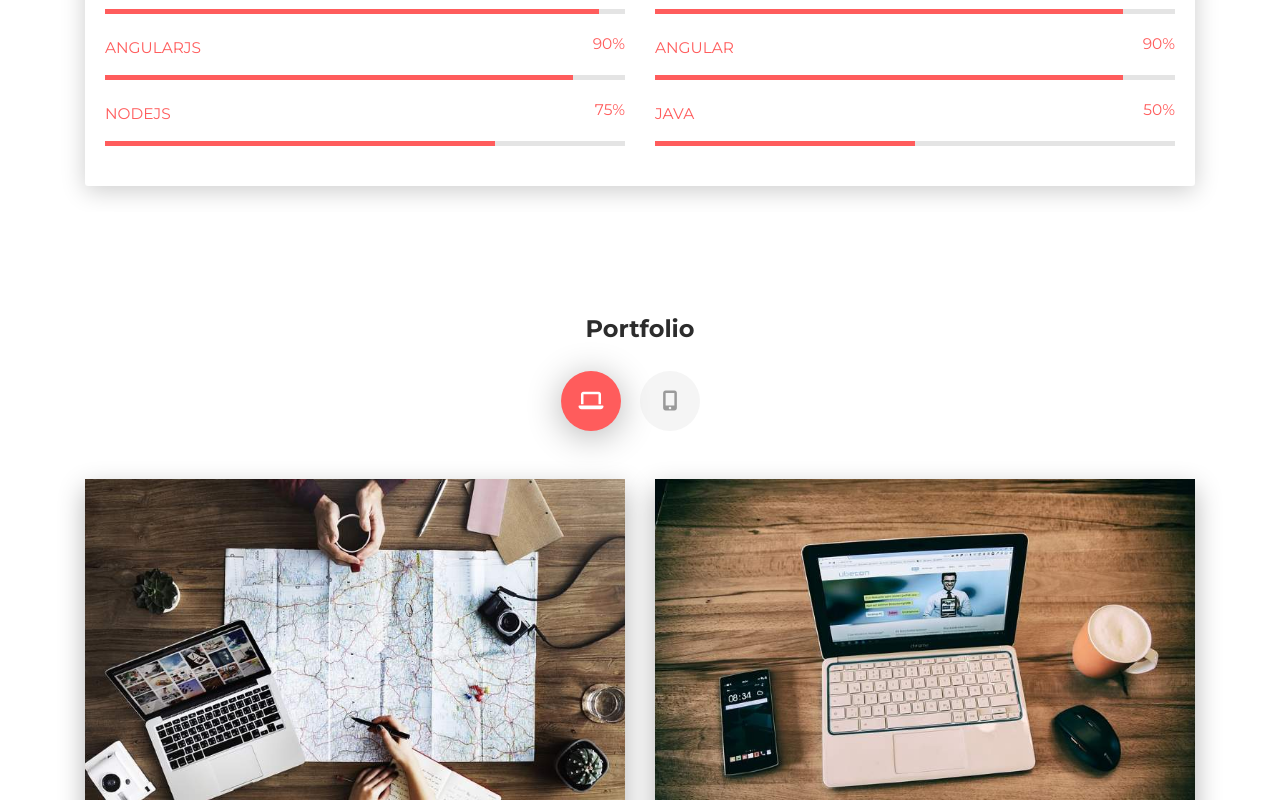
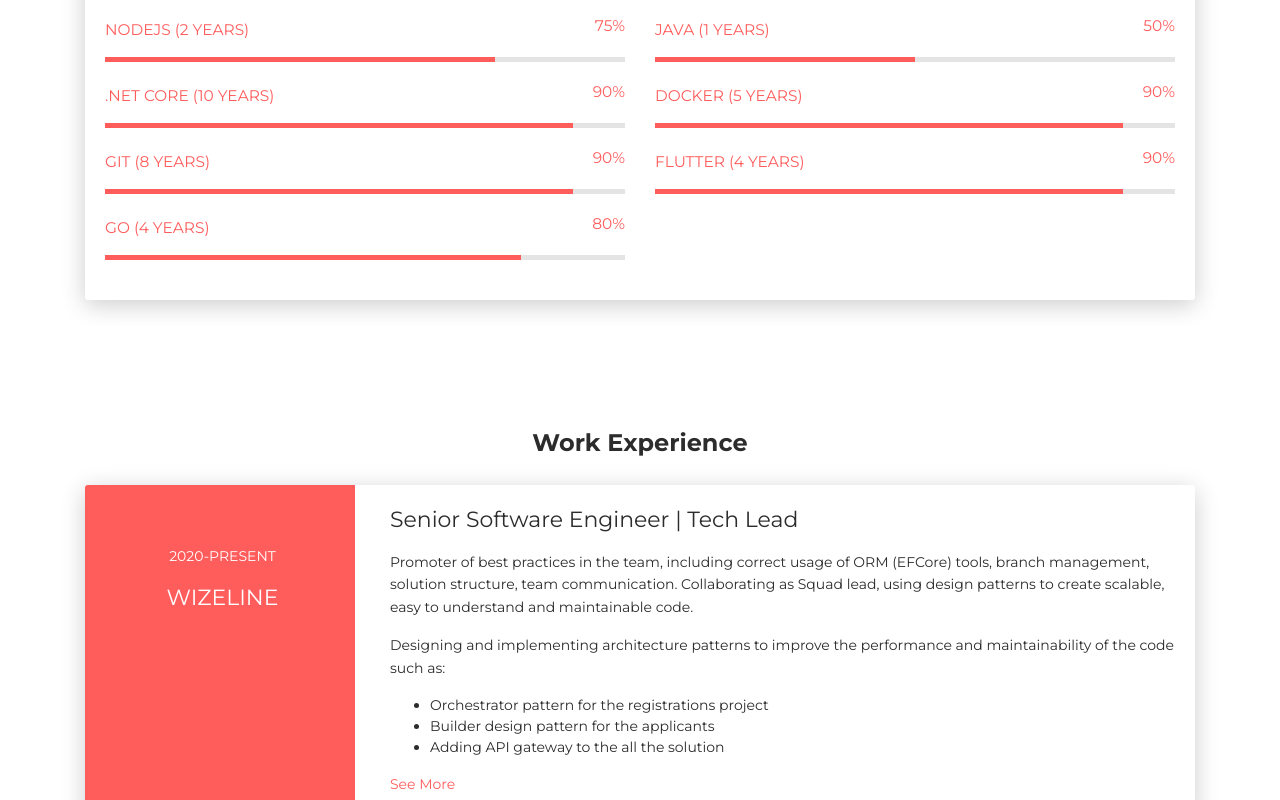
Before and after one commit to GerardoHP/gerardohp, a React (Create React App) app: page / in a window 1280 px wide. Shown: the part 1420-2220 px from the top of the page. Built offline with nearby package versions, Linux system fonts and the light colour scheme.

Commit message:
updating folders:   - Add cv file to be able to be downloaded   - Update  the basic information   - Update the professional skills   - Update the work experience

```diff
--- a/src/components/App.js
+++ b/src/components/App.js
@@ -3,7 +3,6 @@ import Header from './common/Header';
 import About from './common/About';
 import ProfilePage from './common/ProfilePage';
 import Skills from './common/Skills';
-import Portfolio from './common/Portfolio';
 import CardContainer from './common/CardContainer';
 import Contact from './common/Contact';
 import Footer from './common/Footer';
@@ -15,11 +14,31 @@ class App extends React.PureComponent {
       title: 'Work Experience',
       cards: [
         {
-          range: '2015-PRESENT',
+          range: '2020-PRESENT',
+          header: 'Wizeline',
+          position: 'Senior Software Engineer | Tech Lead',
+          description: `Promoter of best practices in the team, including correct usage of ORM (EFCore) tools, branch
+          management, solution structure, team communication. Collaborating as Squad lead, using design patterns to
+          create scalable, easy to understand and maintainable code. `,
+          bullets: {
+            description: `Designing and implementing architecture patterns
+          to improve the performance and maintainability of the code such as:
+          `,
+            list:[
+               "Orchestrator pattern for the registrations project",
+               "Builder design pattern for the applicants",
+               "Adding API gateway to the all the solution",
+            ]
+          },
+          link: '/experience/wizeline'
+        },
+        {
+          range: '2015-2020',
           header: 'Unosquare',
           position: 'Senior Fullstack Software Engineer',
-          description: `Working on different kind of apps, services, platforms. Working on several business types medical, insurance, banking, apps. `,
-          link: '/experience/unosquare'
+          description: `Working on different kind of apps, services, platforms. Working on several business types
+          medical, insurance, banking, apps. `,
+          link: '/experience/unosquare',
         },
         {
           range: '2015',
@@ -31,16 +50,18 @@ class App extends React.PureComponent {
           range: '2011-2014',
           header: 'Andrea',
           position: 'Software Engineer',
-          description: `Maintaning legacy site and developing new modules that helps the business increase sales by providing tools to create new footwear deals and publish them.`,
-          link: '/experience/andrea'
+          description: `Maintaining legacy site and developing new modules that helps the business increase sales by
+          providing tools to create new footwear deals and publish them.`,
+          link: '/experience/andrea',
         },
         {
           range: '2010-2011',
           header: 'PHI-IT',
           position: 'Junior Software Engineer',
-          description: `Creating an invoice system from scratch and having the ability to update the system as the Service tax administration releases new requirements.`,
-          link: '/experience/phi-it'
-        }
+          description: `Creating an invoice system from scratch and having the ability to update the system as the
+          Service tax administration releases new requirements.`,
+          link: '/experience/phi-it',
+        },
       ]
     },
     education: {
@@ -52,7 +73,8 @@ class App extends React.PureComponent {
           header: "Bachelor's Degree",
           position: 'Technological Institute of Celaya',
           category: 'Computer Systems Engineer',
-          description: `Obtain and maintain an scholarship throughout all the studies, having an average of 87. And finishing the degree through a project obtaining 100 score that led to automatically obtaining the degree.`
+          description: `Obtain and maintain an scholarship throughout all the studies, having an average of 87. And
+          finishing the degree through a project obtaining 100 score that led to automatically obtaining the degree.`,
         }
       ]
     }
@@ -67,7 +89,7 @@ class App extends React.PureComponent {
             <ProfilePage />
             <About />
             <Skills />
-            <Portfolio />
+            {/* <Portfolio /> Not displaying for the moment */}
             <CardContainer {...this.profile.experience} />
             <CardContainer {...this.profile.education} />
             {/* <Reference /> Not displaying for the moment */}
--- a/src/components/common/About.js
+++ b/src/components/common/About.js
@@ -3,20 +3,19 @@ import React from 'react';
 const profile = {
     about: {
         value:
-            [`9 years developing quality applications, from backend services, front end applications, wpf interfaces for home automation
-    purposes, screen scrappers, etc.Mayor knowledge with .Net(WPF, Windows Phone, WCF, Web Api Rest, MVC, ASP.NET, REST API),
+            [`10+ years developing quality applications, from backend services, front end applications, wpf interfaces for home automation
+    purposes, screen scrappers, Golang, Docker, gRPC, Microservices. Mayor knowledge with .Net(WPF, Windows Phone, WCF, Web Api Rest, MVC, ASP.NET, REST API),
     HTML, JavaScript and some others JavaScript libraries and frameworks such as Datatable, Cycle, JQuery, JQuery UI, AngularJS,
     Angular, React.Experience in Android, Java, PHP.`,
-                `Looking for new challenges to make myself a better person, and growth as a professional.Having exciting projects with new
+                `Looking for new challenges to make myself a better person, and growth as a professional. Having exciting projects with new
         technologies and of course new experiences.`,
-                `Passionate about my job and eager to learn even more, music lover, amateur musician, gamer, mtb enthusiastic, taco lover,
-        devoted husband and noob dad.`],
+                ],
         label: 'About',
     },
 
     basicInfo: {
         value: {
-            age: { value: 33, label: 'Age' },
+            age: { label: 'Age' },
             email: { value: 'contact@gerardohp.dev', label: 'Email' },
             phone: { value: '+52 *** *** ****', label: 'Phone' },
             location: { value: 'León, Guanajuato México', label: 'Location' },
@@ -27,6 +26,7 @@ const profile = {
 
 const About = () => {
     const { basicInfo } = profile;
+    basicInfo.value.age.value = (new Date().getFullYear()) - 1987;
     return (
         <div className="section" id="about">
             <div className="container">
--- a/src/components/common/Card.js
+++ b/src/components/common/Card.js
@@ -3,7 +3,7 @@ import React from 'react';
 class Card extends React.PureComponent {
   seeMoreLabel = 'See More';
   render() {
-    const { range, header, category, position, description, link, section } = this.props;
+    const { range, header, category, position, description, link, section, bullets, } = this.props;
     return (
       <div className="card">
         <div className="row">
@@ -28,6 +28,19 @@ class Card extends React.PureComponent {
               <div className="h5">{position}</div>
               {category ? <p className="category">{category}</p> : ''}
               <p>{description}</p>
+              {
+                bullets ?
+                    <div>
+                      <p>{bullets.description}</p>
+                      <ul>
+                        {bullets.list.map((li, i) =>(
+                            <li key={i}>{li}</li>
+                        ))}
+                      </ul>
+                    </div>
+                    : ''
+              }
+
               {link ? <a href={link}>{this.seeMoreLabel}</a> : ''}
             </div>
           </div>
--- a/src/components/common/ProfilePage.js
+++ b/src/components/common/ProfilePage.js
@@ -42,9 +42,10 @@ const ProfilePage = () => {
                             </a>
                             <a
                                 className="btn btn-primary"
-                                href="#primary"
+                                href="gerardo_hernandez.pdf"
                                 data-aos="zoom-in"
                                 data-aos-anchor="data-aos-anchor"
+                                download
                             >
                                 {profile.downloadLabel}
                             </a>
--- a/src/components/common/Skills.js
+++ b/src/components/common/Skills.js
@@ -3,16 +3,21 @@ import React from 'react';
 const profile = {
     skillsLabel: 'Professional Skills',
     skills: [
-        { technology: 'HTML', percent: 90, years: 9 },
-        { technology: 'JavaScript', percent: 90, years: 8 },
-        { technology: 'CSS', percent: 90, years: 9 },
-        { technology: 'SASS', percent: 90, years: 3 },
-        { technology: 'C#', percent: 95, years: 9 },
-        { technology: 'React', percent: 90, years: 1 },
-        { technology: 'AngularJS', percent: 90, years: 4 },
-        { technology: 'Angular', percent: 90, years: 2 },
-        { technology: 'NodeJS', percent: 75, years: 2 },
-        { technology: 'Java', percent: 50, years: 1 },
+        {technology: 'HTML', percent: 90, years: 9},
+        {technology: 'JavaScript', percent: 90, years: 8},
+        {technology: 'CSS', percent: 90, years: 9},
+        {technology: 'SASS', percent: 90, years: 3},
+        {technology: 'C#', percent: 95, years: 10},
+        {technology: 'React', percent: 90, years: 1},
+        {technology: 'AngularJS', percent: 90, years: 4},
+        {technology: 'Angular', percent: 90, years: 2},
+        {technology: 'NodeJS', percent: 75, years: 2},
+        {technology: 'Java', percent: 50, years: 1},
+        {technology: '.Net Core', percent: 90, years: 10},
+        {technology: 'Docker', percent: 90, years: 5},
+        {technology: 'Git', percent: 90, years: 8},
+        {technology: 'Flutter', percent: 90, years: 4},
+        {technology: 'Go', percent: 80, years: 4},
     ]
 
 }
@@ -40,10 +45,10 @@ const Skills = () => {
 
 // ToDo: Add changer to display the years of experience
 
-const Skill = ({ technology, percent }) => {
+const Skill = ({ technology, percent, years, }) => {
     return (<div className="col-md-6">
         <div className="progress-container progress-primary">
-            <span className="progress-badge">{technology}</span>
+            <span className="progress-badge">{technology} ({years} Years)</span>
             <div className="progress">
                 <div
                     className="progress-bar progress-bar-primary"
```
Also changed, not shown: 2 other files (tests, documents, lock files or other folders).
